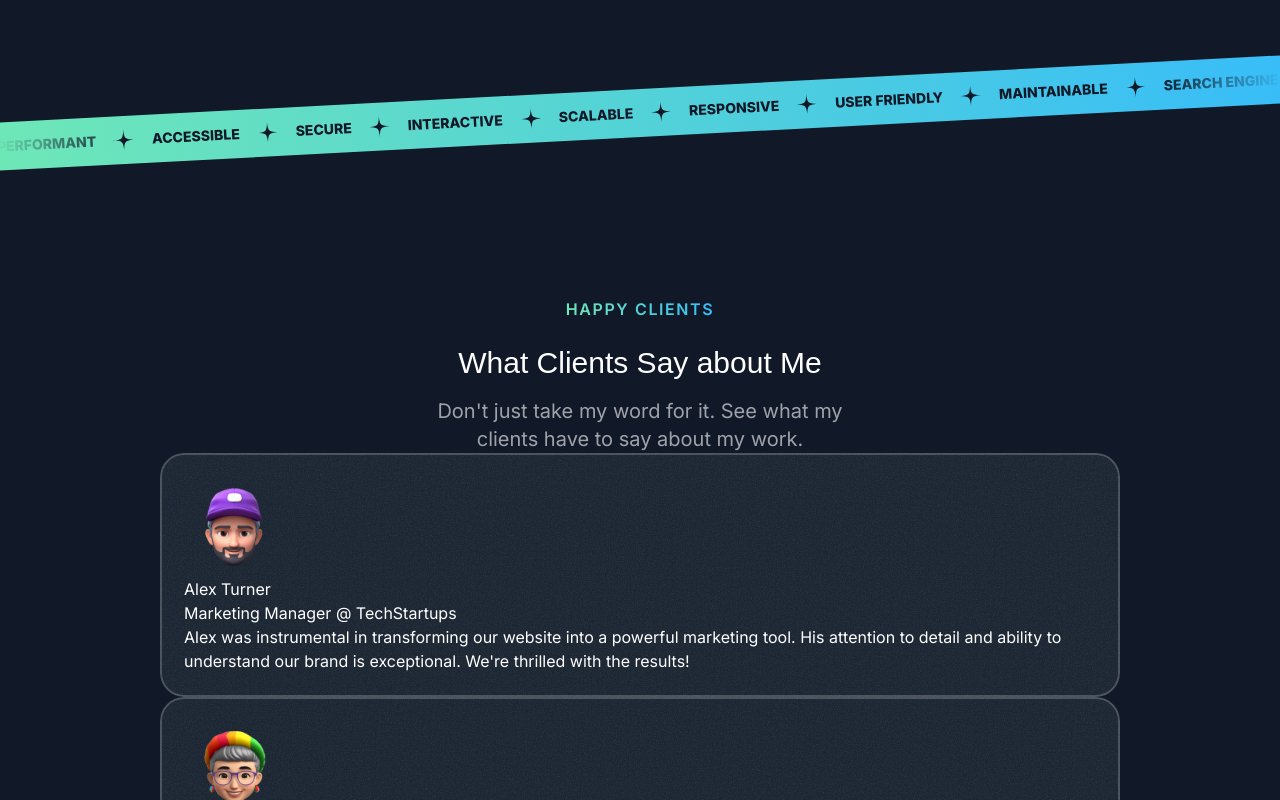
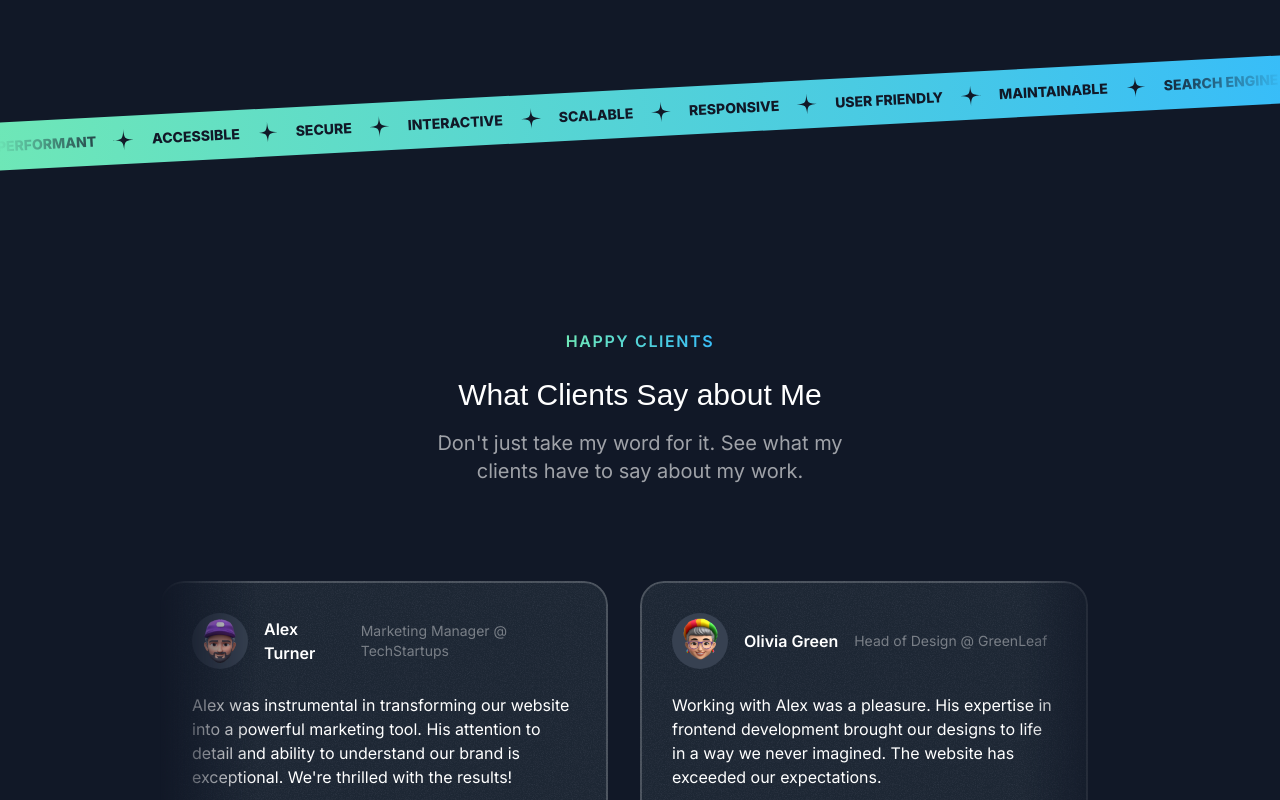
Before and after one commit to adivedpathak/Portfolio, a Next.js app: page / in a window 1280 px wide. Shown: the part 3058-3858 px from the top of the page. Built offline with nearby package versions, Linux system fonts and the light colour scheme; a web font is replaced by a local one.

Commit message:
added testimonial section

```diff
--- a/src/sections/Projects.tsx
+++ b/src/sections/Projects.tsx
@@ -6,6 +6,7 @@
 import ArrowUpRightIcon from "@/assets/icons/arrow-up-right.svg";
 import GrainImage from "@/assets/images/grain.jpg";
 import { SectionHeader } from "@/components/SectionHeader";
+import { Card } from "@/components/Card";
 
 const portfolioProjects = [
   {
@@ -52,10 +53,7 @@
       <SectionHeader eyebrow="Real-world Results" title="Featured Projects" description="See how I transformed repetative tasks into engaging digital experiences."/>
       <div className="mt-10 md:mt-20 flex flex-col gap-20">
         {portfolioProjects.map(project => (
-          <div key={project.title} className="bg-gray-800 rounded-3xl relative z-0 overflow-hidden after:z-10 after:content-[''] after:absolute after:inset-0 after:outline-2 after:outline after:-outline-offset-2 after:rounded-3xl after:outline-white/20 px-8 pt-8 md:pt-12 md:px-10 lg:pt-16 lg:px-20 after:pointer-events-none">
-            <div className="absolute inset-0 -z-10 opacity-5" style={{
-              backgroundImage: `url(${GrainImage.src})`,
-            }}></div>
+          <Card className="px-8 pt-8 pb-0 md:pt-12 md:px-10 lg:pt-16 lg:px-20">
             <div className="lg:grid lg:grid-cols-2 lg:gap-16">
               <div className="lg:pb-16">
               <div className="bg-gradient-to-r from-emerald-300 to-sky-400 inline-flex gap-2 font-bold uppercase tracking-widest text-sm text-transparent bg-clip-text">
@@ -85,7 +83,7 @@
                 <Image src={project.image} alt={project.title} className="mt-8 -mb-4 md:-mb-0 lg:mt-0 lg:absolute lg:h-full lg:w-auto lg:max-w-none"/>
               </div>
             </div>
-          </div>
+          </Card>
         ))}
       </div>
     </div>
--- a/src/sections/Testimonials.tsx
+++ b/src/sections/Testimonials.tsx
@@ -42,18 +42,24 @@
 ];
 
 export const TestimonialsSection = () => {
-  return <div className="py-16">
+  return <div className="py-16 lg:py-24">
     <div className="container">
       <SectionHeader eyebrow="Happy Clients" title="What Clients Say about Me" description="Don't just take my word for it. See what my clients have to say about my work." />
-      <div>
-        {testimonials.map(testimonial => (
-          <Card key={testimonial.name}>
-            <Image src={testimonial.avatar} alt={testimonial.name} />
-            <div>{testimonial.name}</div>
-            <div>{testimonial.position}</div>
-            <p>{testimonial.text}</p>
-          </Card>
-        ))}
+      <div className="mt-16 lg:mt-24 flex overflow-x-clip [mask-image:linear-gradient(to_right,transparent,black_10%,black_90%,transparent)]">
+        <div className="flex gap-8 flex-none">
+          {testimonials.map(testimonial => (
+            <Card key={testimonial.name} className="max-w-xs md:max-w-md md:p-8">
+              <div className="flex gap-4 items-center">
+                <div className="size-14 bg-gray-700 inline-flex items-center justify-center rounded-full flex-shrink-0">
+                  <Image src={testimonial.avatar} alt={testimonial.name} className="max-h-full" />
+                </div>
+                <div className="font-semibold">{testimonial.name}</div>
+                <div className="text-sm text-white/40">{testimonial.position}</div>
+              </div>
+              <p className="mt-4 md:mt-6 text-sm md:text-base">{testimonial.text}</p>
+            </Card>
+          ))}
+        </div>
       </div>
     </div>
   </div>;
```
